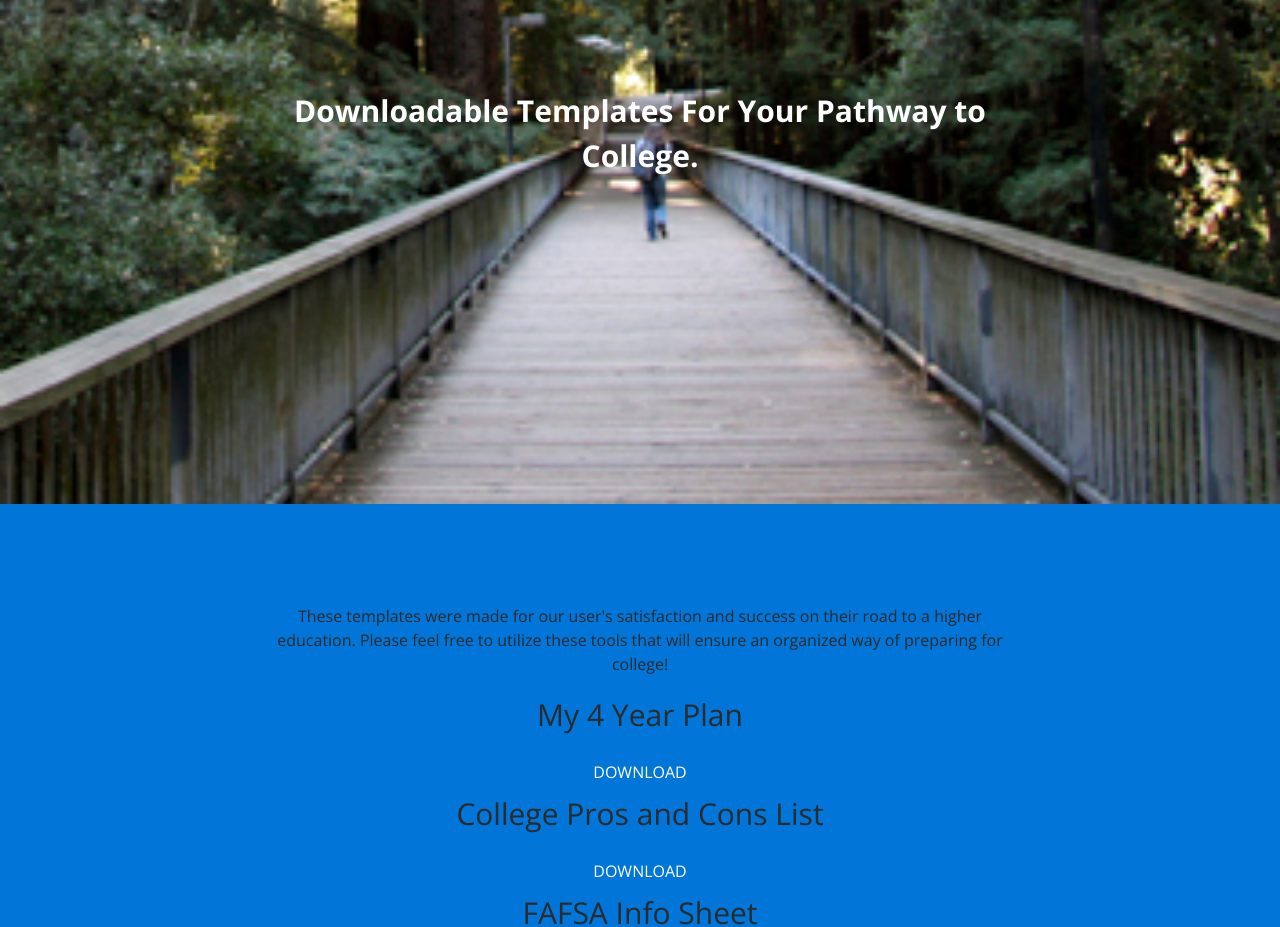
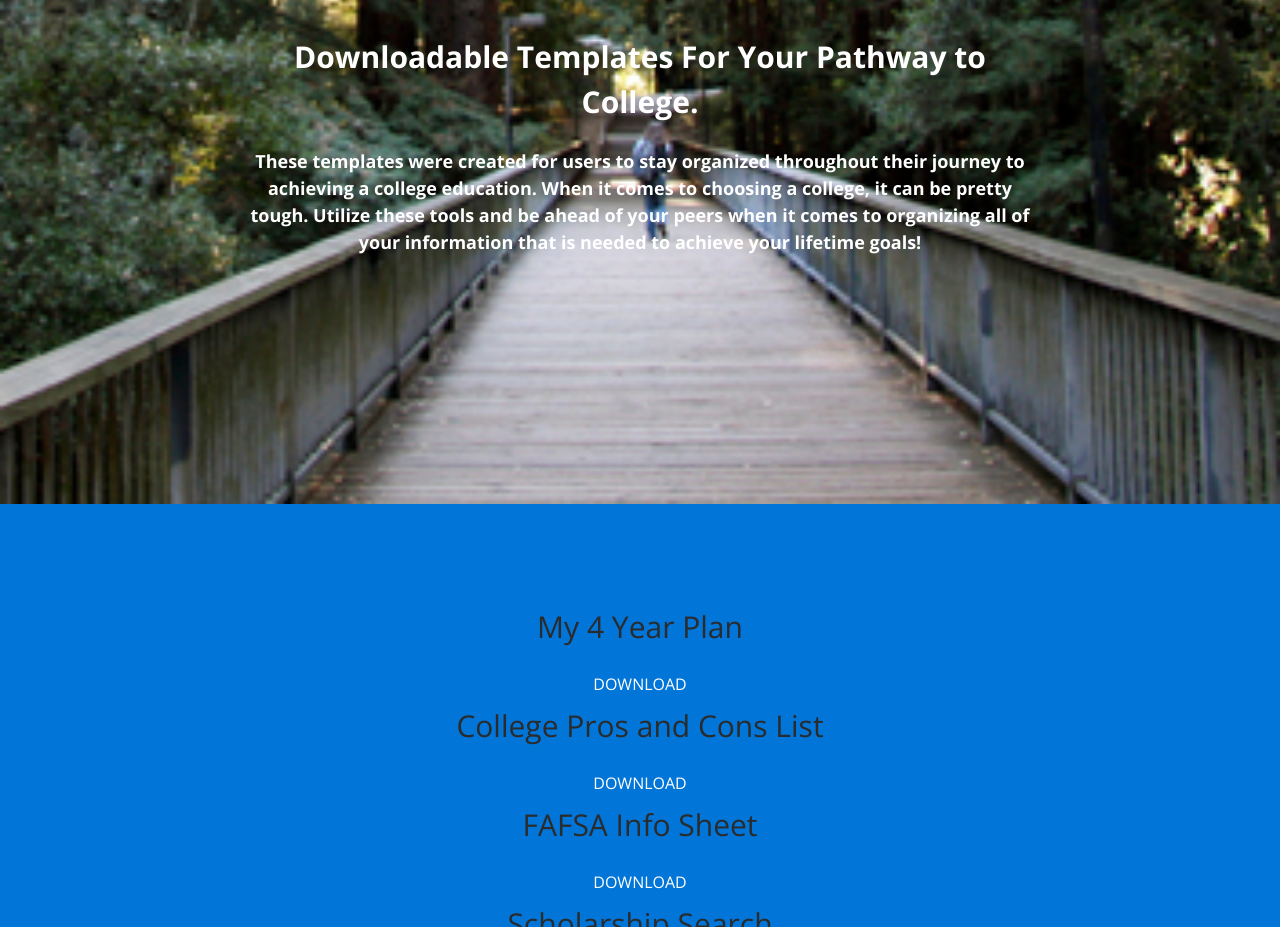
Before and after one commit to indu99/ReadySetCollege, a website with bundled scripts: page templates.html in a window 1280 px wide. Shown: the part 296-1223 px from the top of the page. Built offline with nearby package versions, Linux system fonts and the light colour scheme.

Commit message:
Update templates.html

```diff
--- a/templates.html
+++ b/templates.html
@@ -83,7 +83,11 @@
                 <hr>
                 <p style="font-size: 30px">Downloadable Templates For Your Pathway to College.</p>
                 <br>
-                <p>
+                <p> These templates were created for users to stay organized throughout their
+                  journey to achieving a college education. When it comes to choosing a college,
+                  it can be pretty tough. Utilize these tools and be ahead of your peers when
+                  it comes to organizing all of your information that is needed to achieve your
+                    lifetime goals! </p>
             </div>
         </div>
     </header>
@@ -92,9 +96,7 @@
         <div class="container">
             <div class="row">
                 <div class="col-lg-8 offset-lg-2 text-center">
-                  <p> These templates were made for our user's satisfaction and success on their
-                    road to a higher education. Please feel free to utilize these tools that will
-                    ensure an organized way of preparing for college! </p>
+
                   <p style="font-size: 30px">My 4 Year Plan</p>
                   <a class="btn btn-primary btn-xl" href="documents/hsplan.docx">Download</a>
                   <br>
```
